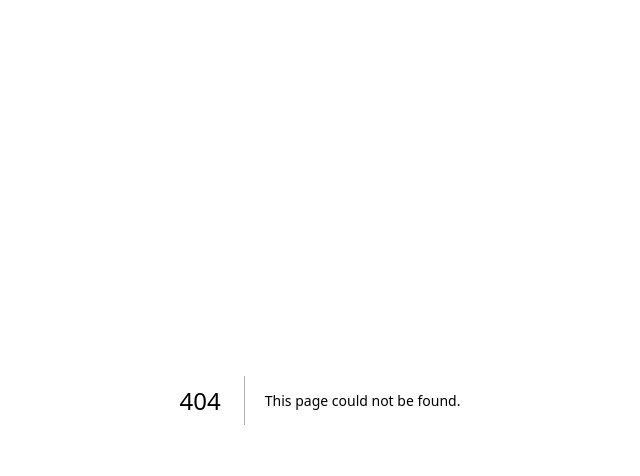
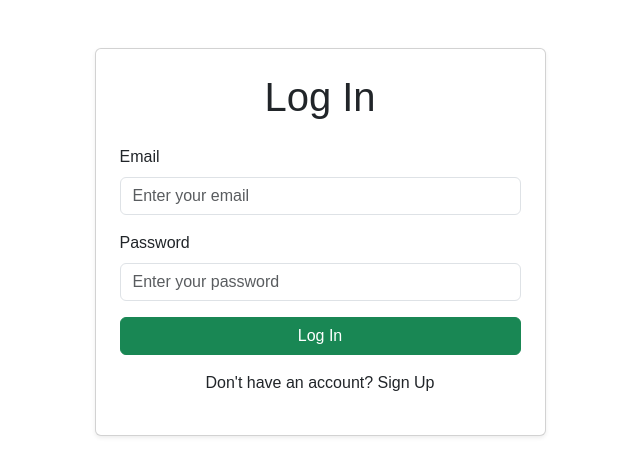
Before and after one commit to MiguelFeliciano325/fitness-program-app, a Next.js app: page /login in a window 1280 px wide. Before the commit this address had no page. Shown: the top 476 px of the page, without its empty margins (320-960 px from the left). Built offline with nearby package versions, Linux system fonts and the light colour scheme; no server answers.

Commit message:
ask ai to build me login page

```diff
--- /dev/null
+++ b/app/login/page.js
@@ -0,0 +1,99 @@
+
+"use client";
+
+import { useState } from "react";
+import { useRouter } from "next/navigation";
+import { supabase } from "../../lib/supabase";
+
+export default function Login() {
+  const router = useRouter();
+
+  const [email, setEmail] = useState("");
+  const [password, setPassword] = useState("");
+  const [errorMessage, setErrorMessage] = useState("");
+  const [isLoading, setIsLoading] = useState(false);
+
+  async function handleLogin(event) {
+    event.preventDefault();
+
+    setErrorMessage("");
+    setIsLoading(true);
+
+    try {
+      const { error } = await supabase.auth.signInWithPassword({
+        email: email,
+        password: password
+      });
+
+      if (error) {
+        setErrorMessage(error.message);
+      } else {
+        router.push("/");
+        router.refresh();
+      }
+    } catch (error) {
+      setErrorMessage("Something went wrong. Please try again.");
+    } finally {
+      setIsLoading(false);
+    }
+  }
+
+  return (
+    <main className="container py-5">
+      <div className="row justify-content-center">
+        <div className="col-md-5">
+          <div className="card shadow-sm">
+            <div className="card-body p-4">
+              <h1 className="text-center mb-4">Log In</h1>
+
+              <form onSubmit={handleLogin}>
+                <div className="mb-3">
+                  <label className="form-label">Email</label>
+                  <input
+                    type="email"
+                    className="form-control"
+                    value={email}
+                    onChange={(event) => setEmail(event.target.value)}
+                    placeholder="Enter your email"
+                    required
+                  />
+                </div>
+
+                <div className="mb-3">
+                  <label className="form-label">Password</label>
+                  <input
+                    type="password"
+                    className="form-control"
+                    value={password}
+                    onChange={(event) => setPassword(event.target.value)}
+                    placeholder="Enter your password"
+                    required
+                  />
+                </div>
+
+                {errorMessage && (
+                  <div className="alert alert-danger">
+                    {errorMessage}
+                  </div>
+                )}
+
+                <button
+                  type="submit"
+                  className="btn btn-success w-100"
+                  disabled={isLoading}
+                >
+                  {isLoading ? "Logging in..." : "Log In"}
+                </button>
+              </form>
+
+              <p className="text-center mt-3">
+                Don't have an account?{" "}
+                <a href="/signup">Sign Up</a>
+              </p>
+            </div>
+          </div>
+        </div>
+      </div>
+    </main>
+  );
+}
```
